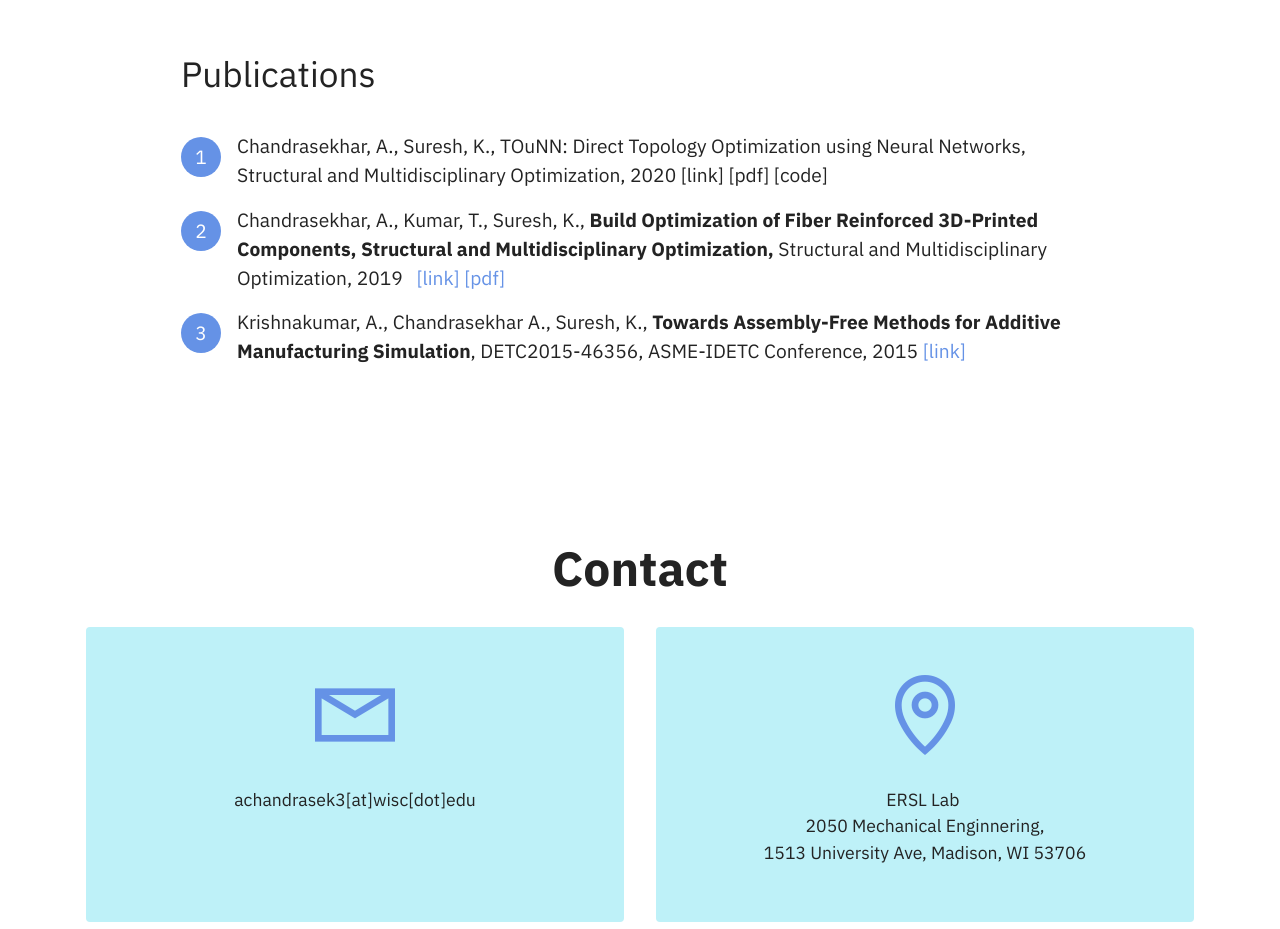
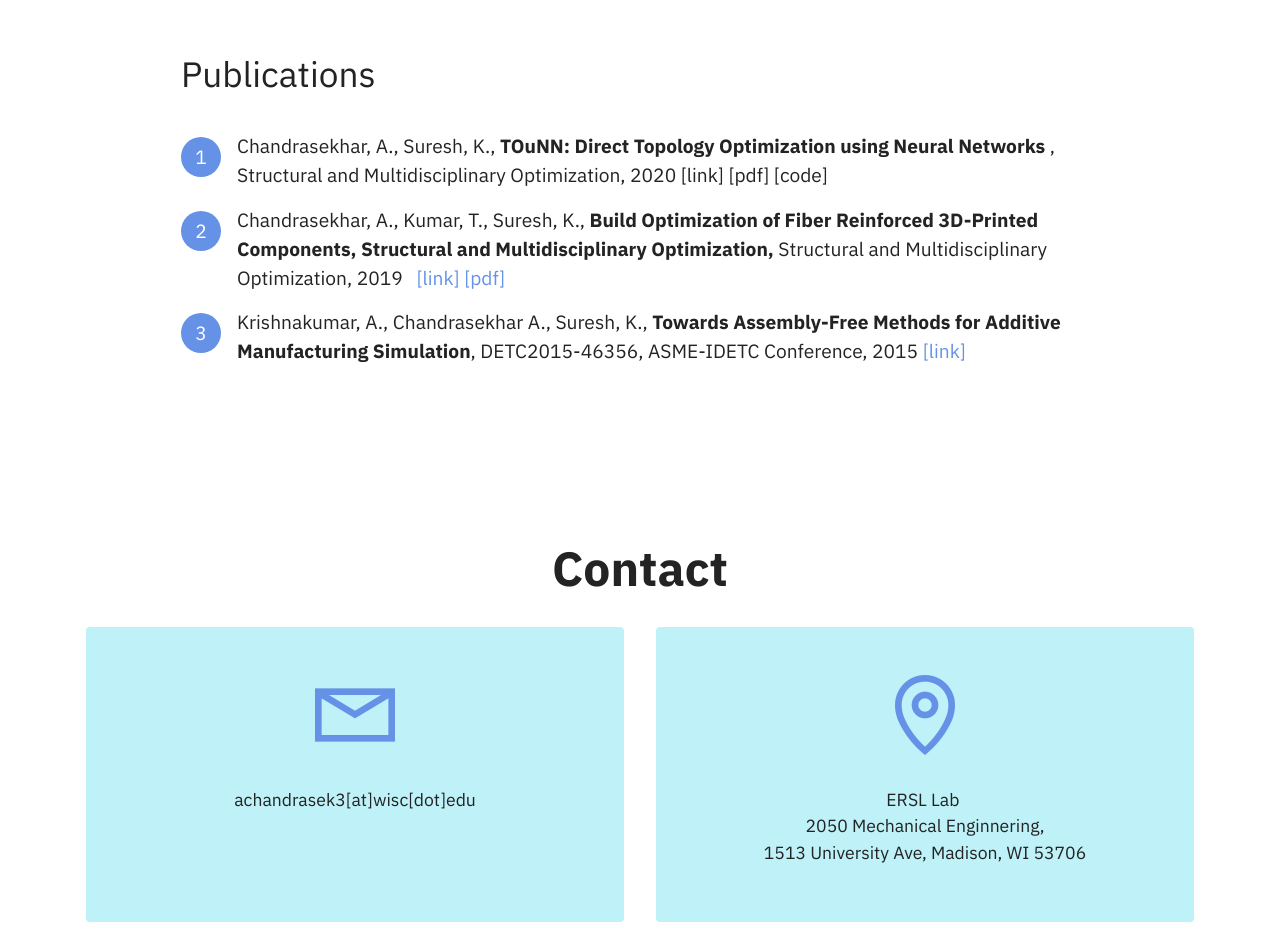
Before and after one commit to aadityacs/aadityacs.github.io, a plain HTML site: page index.html in a window 1280 px wide. Shown: the part 1060-1989 px from the top of the page. Drawn offline with Linux system fonts and the light colour scheme; files whose address does not match are found by name.

Commit message:
Update index.html

```diff
--- a/index.html
+++ b/index.html
@@ -79,7 +79,7 @@
                 </h4>
                 <div class="mbr-text mbr-fonts-style display-7">
                     <ol>
-                        <li>Chandrasekhar, A., Suresh, K., TOuNN: Direct Topology Optimization using Neural Networks, Structural and Multidisciplinary Optimization, 2020  [link] [pdf] [code]</li><li>Chandrasekhar, A., Kumar, T., Suresh, K.,<strong> Build Optimization of Fiber Reinforced 3D-Printed Components, Structural and Multidisciplinary Optimization,&nbsp;</strong>Structural and Multidisciplinary Optimization, 2019<strong>&nbsp;&nbsp;</strong>&nbsp;<a href="https://link.springer.com/article/10.1007%2Fs00158-019-02346-z" class="text-primary" target="_blank" style="font-size: 1.2rem; background-color: rgb(255, 255, 255);">[link] </a><a href="assets/files/Chandrasekhar2020_Article_BuildOptimizationOfFiber-reinf.pdf" class="text-primary" target="_blank" style="font-size: 1.2rem; background-color: rgb(255, 255, 255);">[pdf]</a></li><li>Krishnakumar, A., Chandrasekhar A., Suresh, K., <strong>Towards Assembly-Free Methods for Additive Manufacturing Simulation</strong>, DETC2015-46356, ASME-IDETC Conference, 2015 <a href="https://asmedigitalcollection.asme.org/IDETC-CIE/proceedings-abstract/IDETC-CIE2015/57045/V01AT02A021/252457" class="text-primary" target="_blank">[link]</a></li>
+                        <li>Chandrasekhar, A., Suresh, K., <strong> TOuNN: Direct Topology Optimization using Neural Networks </strong>, Structural and Multidisciplinary Optimization, 2020  [link] [pdf] [code]</li><li>Chandrasekhar, A., Kumar, T., Suresh, K.,<strong> Build Optimization of Fiber Reinforced 3D-Printed Components, Structural and Multidisciplinary Optimization,&nbsp;</strong>Structural and Multidisciplinary Optimization, 2019<strong>&nbsp;&nbsp;</strong>&nbsp;<a href="https://link.springer.com/article/10.1007%2Fs00158-019-02346-z" class="text-primary" target="_blank" style="font-size: 1.2rem; background-color: rgb(255, 255, 255);">[link] </a><a href="assets/files/Chandrasekhar2020_Article_BuildOptimizationOfFiber-reinf.pdf" class="text-primary" target="_blank" style="font-size: 1.2rem; background-color: rgb(255, 255, 255);">[pdf]</a></li><li>Krishnakumar, A., Chandrasekhar A., Suresh, K., <strong>Towards Assembly-Free Methods for Additive Manufacturing Simulation</strong>, DETC2015-46356, ASME-IDETC Conference, 2015 <a href="https://asmedigitalcollection.asme.org/IDETC-CIE/proceedings-abstract/IDETC-CIE2015/57045/V01AT02A021/252457" class="text-primary" target="_blank">[link]</a></li>
                     </ol>
                 </div>
             </div>
```
